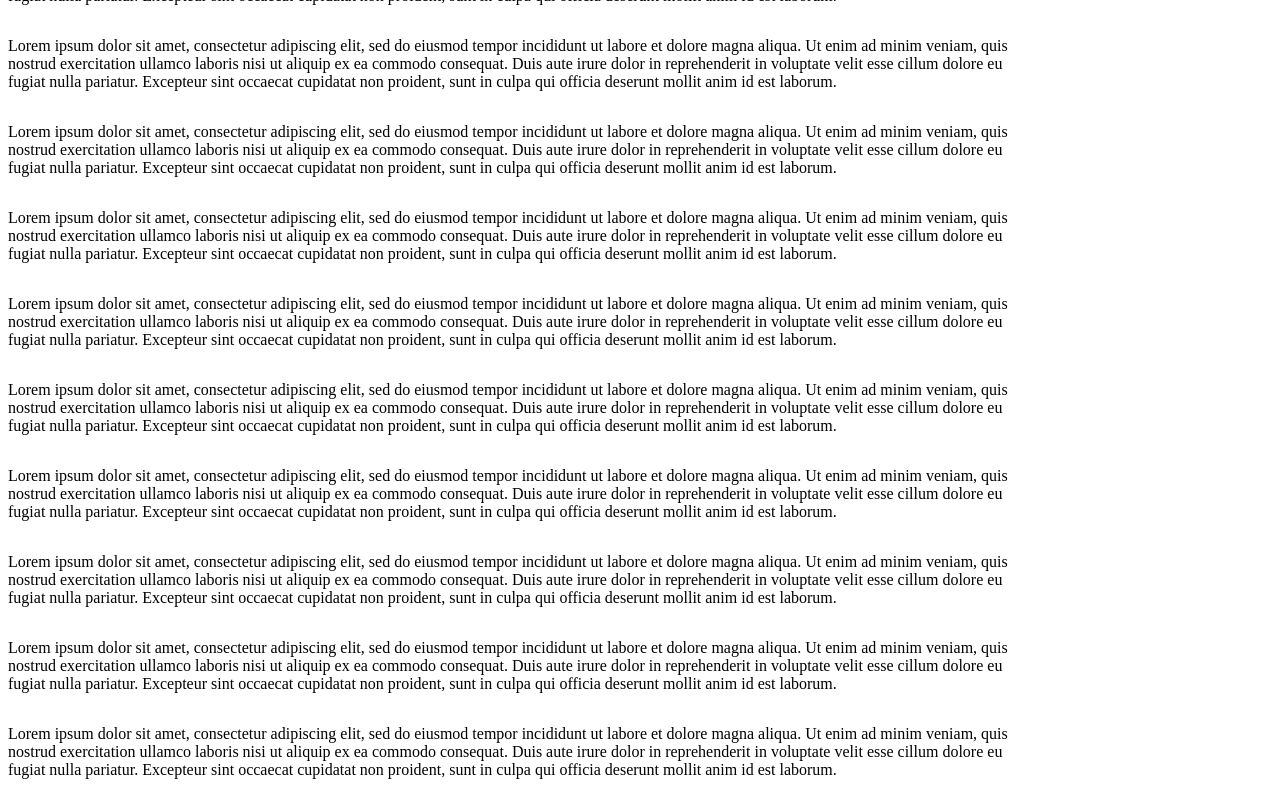
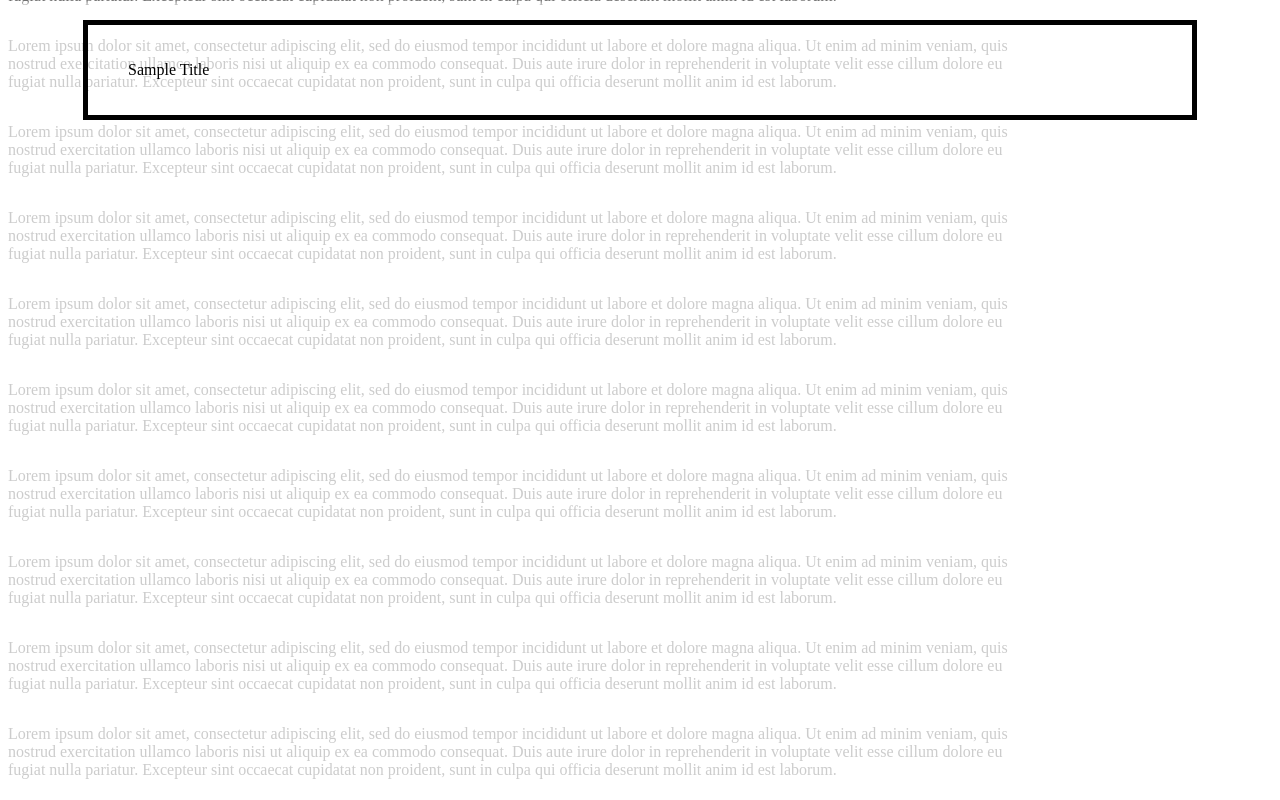
Before and after one commit to Naylepsh/Cookie-Consent, a plain HTML site: page index.html in a window 1280 px wide. Shown: the top 800 px of the page. Drawn offline with Linux system fonts and the light colour scheme.

Commit message:
fix css var addition

```diff
--- a/index.js
+++ b/index.js
@@ -29,18 +29,48 @@ const enableScrolling = () => {
 /**
  * COOKIE POPUP
  */
+let popup;
+
 const addCookiePopup = () => {
   disableScrolling();
+  popup = createCookiePopup();
+  document.body.appendChild(popup);
+};
+
+const createCookiePopup = () => {
+  const popup = document.createElement("div");
+  popup.classList.add("cookie-pop-up");
+
+  const container = createCookiePopupContainer();
+  const title = createCookieTitle("Sample Title");
+
+  container.appendChild(title);
+  popup.appendChild(container);
+
+  return popup;
+};
+
+const createCookiePopupContainer = () => {
+  const container = document.createElement("div");
+  container.classList.add("cookie-pop-up-container");
+  return container;
+};
+
+const createCookieTitle = (title) => {
+  const titleComponent = document.createElement("p");
+  titleComponent.innerText = title;
+  return titleComponent;
 };
 
 const removeCookiePopup = () => {
   enableScrolling();
+  popup.remove();
 };
 
 window.onload = () => {
   addBlur();
   addCookiePopup();
-  setTimeout(() => {
-    removeBlur(), enableScrolling();
-  }, 5000);
+  // setTimeout(() => {
+  //   removeBlur(), removeCookiePopup();
+  // }, 5000);
 };
--- a/styles.css
+++ b/styles.css
@@ -31,8 +31,19 @@ body {
   z-index: var(--blur-z-index);
 }
 
-.box {
-  z-index: var(--blur-z-index + 1);
+.cookie-pop-up {
+  position: absolute;
+  top: 0;
+  left: 0;
+  z-index: calc(var(--blur-z-index) + 1);
+  width: 100%;
+  display: flex;
+  justify-content: center;
+}
+
+.cookie-pop-up-container {
+  margin-top: 20px;
+  width: 80%;
   color: black;
   border: 5px solid black;
   padding: 20px 40px;
```
